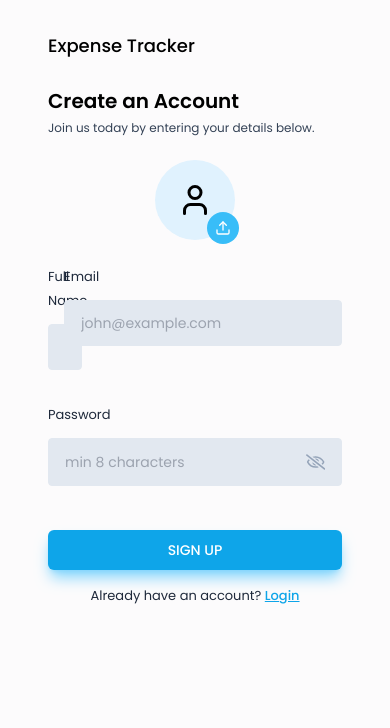
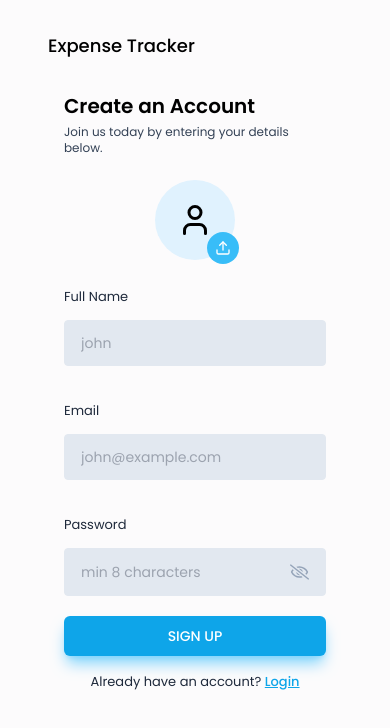
Before and after one commit to Nirvairr/Expense_Tracker_Frontend, a React (Vite) app: page /signUp in a window 390 px wide. Shown: the top 728 px of the page. Built offline with nearby package versions, Linux system fonts and the light colour scheme.

Commit message:
Name Mobile1

```diff
--- a/src/pages/Auth/SignUp.jsx
+++ b/src/pages/Auth/SignUp.jsx
@@ -76,20 +76,19 @@ const SignUp = () => {
   };
   return (
     <AuthLayout>
-      <div className="lg:w-[70%] h-3/4 md:h-full flex flex-col justify-center">
+      <div className="w-full max-w-md mx-auto px-4 py-8 flex flex-col justify-center">
         <h3 className="text-xl font-semibold text-black">Create an Account</h3>
-        <p className="text-xs text-slate-700 mt-[5px] mb-6">
+        <p className="text-xs text-slate-700 mt-1 mb-6">
           Join us today by entering your details below.
         </p>
         <form onSubmit={handleSignUp}>
           <ProfilePhotoSelector image={profilePic} setImage={setProfilePic} />
 
-          <div className="grid grid-cols-1 md:grid-cols-2 gap-4">
+          <div className="grid grid-cols-1 gap-4">
             <Input
               value={fullName}
               onChange={({ target }) => setFullName(target.value)}
               placeholder="john"
-              className="gap-3 text-sm text-black bg-slate-300 rounded px-4 py-3 mb-4 mt-3 border border-slate-200 outline-none"
               type="text"
               label={"Full Name"}
             />
@@ -102,7 +101,6 @@ const SignUp = () => {
               label={"Email"}
             />
 
-            <div className="col-span-2">
             <Input
               value={password}
               onChange={({ target }) => setPassword(target.value)}
@@ -111,11 +109,10 @@ const SignUp = () => {
               label={"Password"}
             />
           </div>
-          </div>
 
-          {error && <p className="text-red-500 text-xs pb-2.5">{error}</p>}
-          <br />
-          <button type="submit" className="btn-primary w-full">
+          {error && <p className="text-red-500 text-xs mt-2">{error}</p>}
+
+          <button type="submit" className="btn-primary w-full mt-6">
             SIGN UP
           </button>
 
```
Lines whose indentation alone changed are shown as unchanged.
